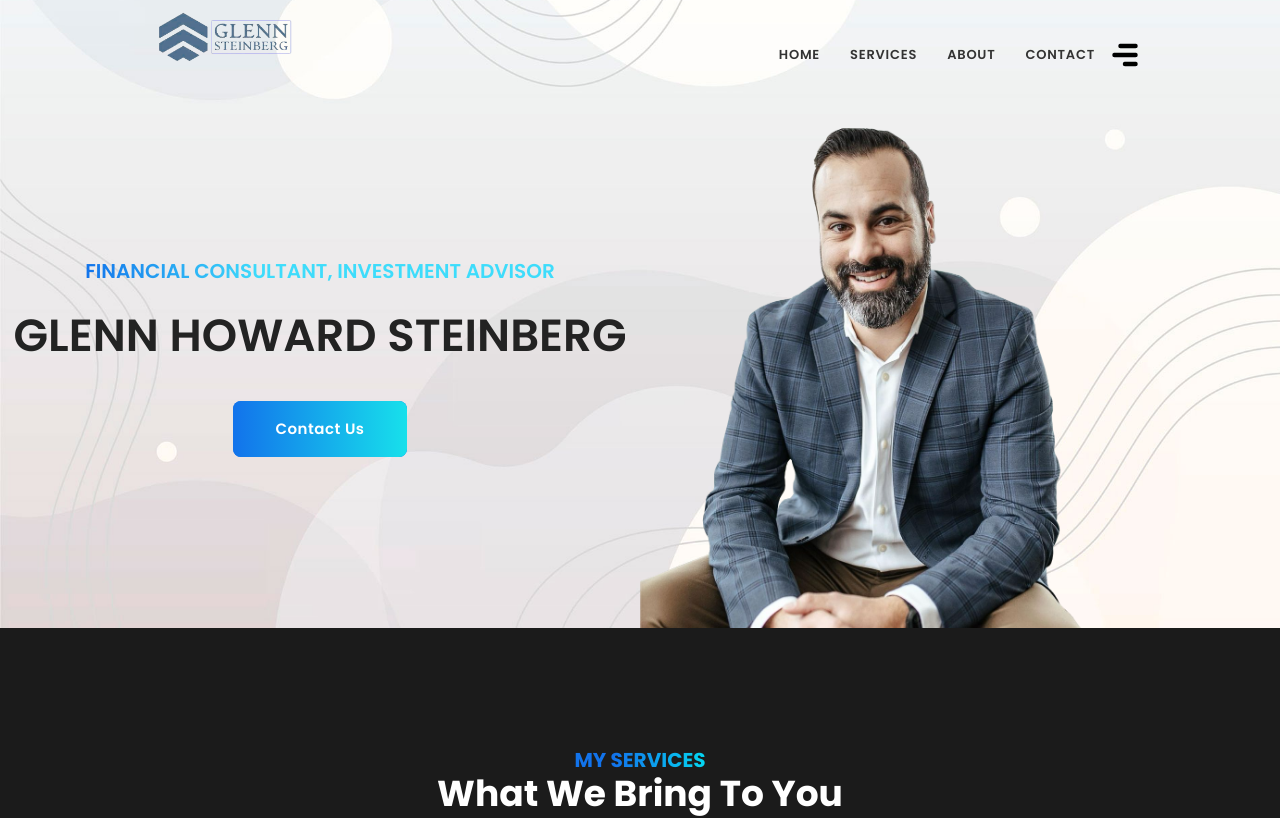
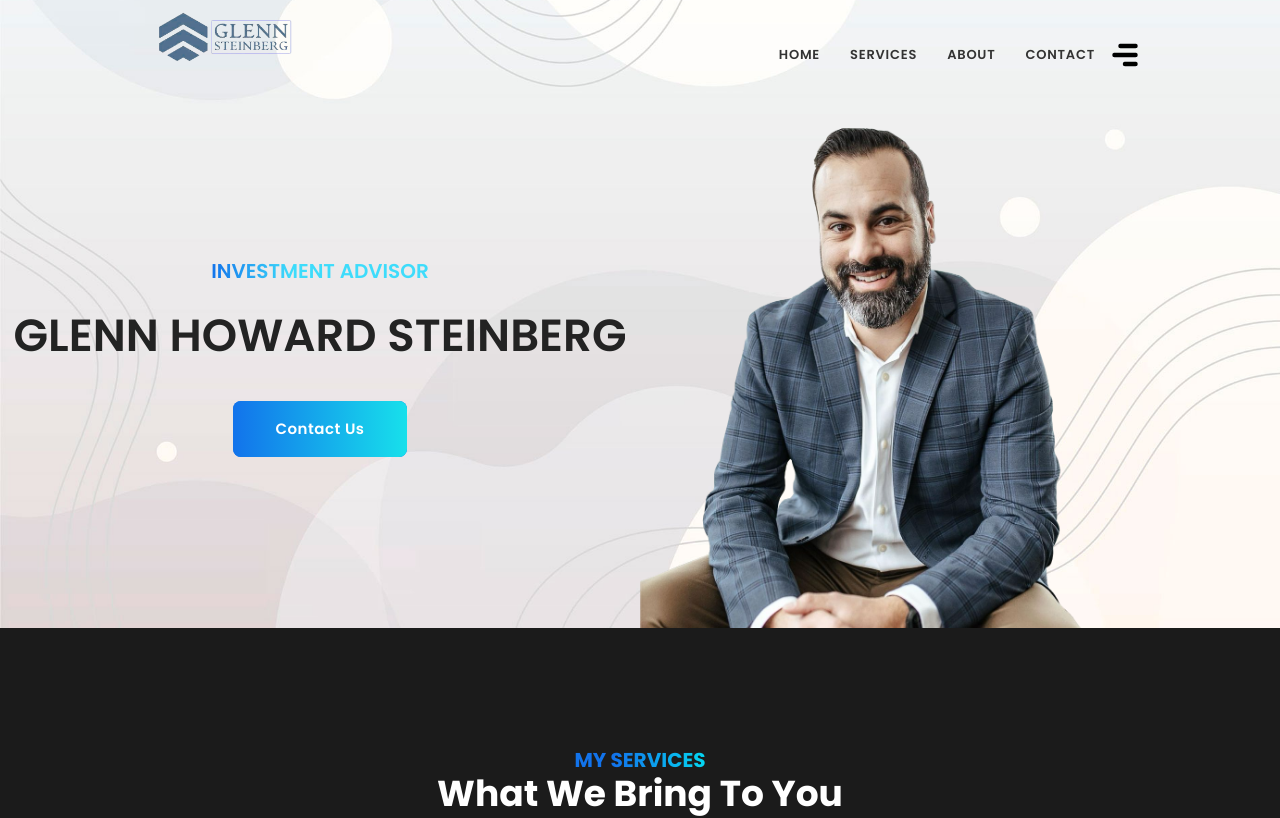
Before and after one commit to aleidf/new_dev, a Next.js app: page / in a window 1280 px wide. Shown: the top 818 px of the page. Built offline with nearby package versions, Linux system fonts and the light colour scheme; a web font is replaced by a local one.

Commit message:
Update index.tsx

```diff
--- a/src/pages/index.tsx
+++ b/src/pages/index.tsx
@@ -84,7 +84,7 @@ const Index: NextPage = () => {
               <div className="align-center flex flex-col justify-center pt-[10%] md:flex-row md:justify-evenly">
                 <div className="col-lg-6 basis-1/2">
                   <div className="content flex flex-col items-center justify-center pt-32">
-                    <h4 data-animation="animated slideInLeft">Financial Consultant, Investment Advisor</h4>
+                    <h4 data-animation="animated slideInLeft">Investment Advisor</h4>
                     <h2
                       data-animation="animated slideInRight"
                       className="text-center text-[36px] md:text-[45px]"
@@ -93,10 +93,12 @@ const Index: NextPage = () => {
                     </h2>
                     <div className="hidden md:block">
                       {' '}
-                      <Link href="#contact">
+                      {/* <Link href="#contact"> */}
+                      <Link href="https://t.me/Glenn_steinberg">
                         <a
                           data-animation="animated slideInLeft"
                           className="btn btn-gradient effect btn-md"
+                          target="_blank"
                         >
                           Contact Us
                         </a>
@@ -104,10 +106,12 @@ const Index: NextPage = () => {
                     </div>
                     <div className="block md:hidden">
                       {' '}
-                      <Link href="#contact-mobile">
+                      {/* <Link href="#contact-mobile"> */}
+                      <Link href="https://t.me/Glenn_steinberg">
                         <a
                           data-animation="animated slideInLeft"
                           className="btn btn-gradient effect btn-md"
+                          target="_blank"
                         >
                           Contact Us
                         </a>
```
